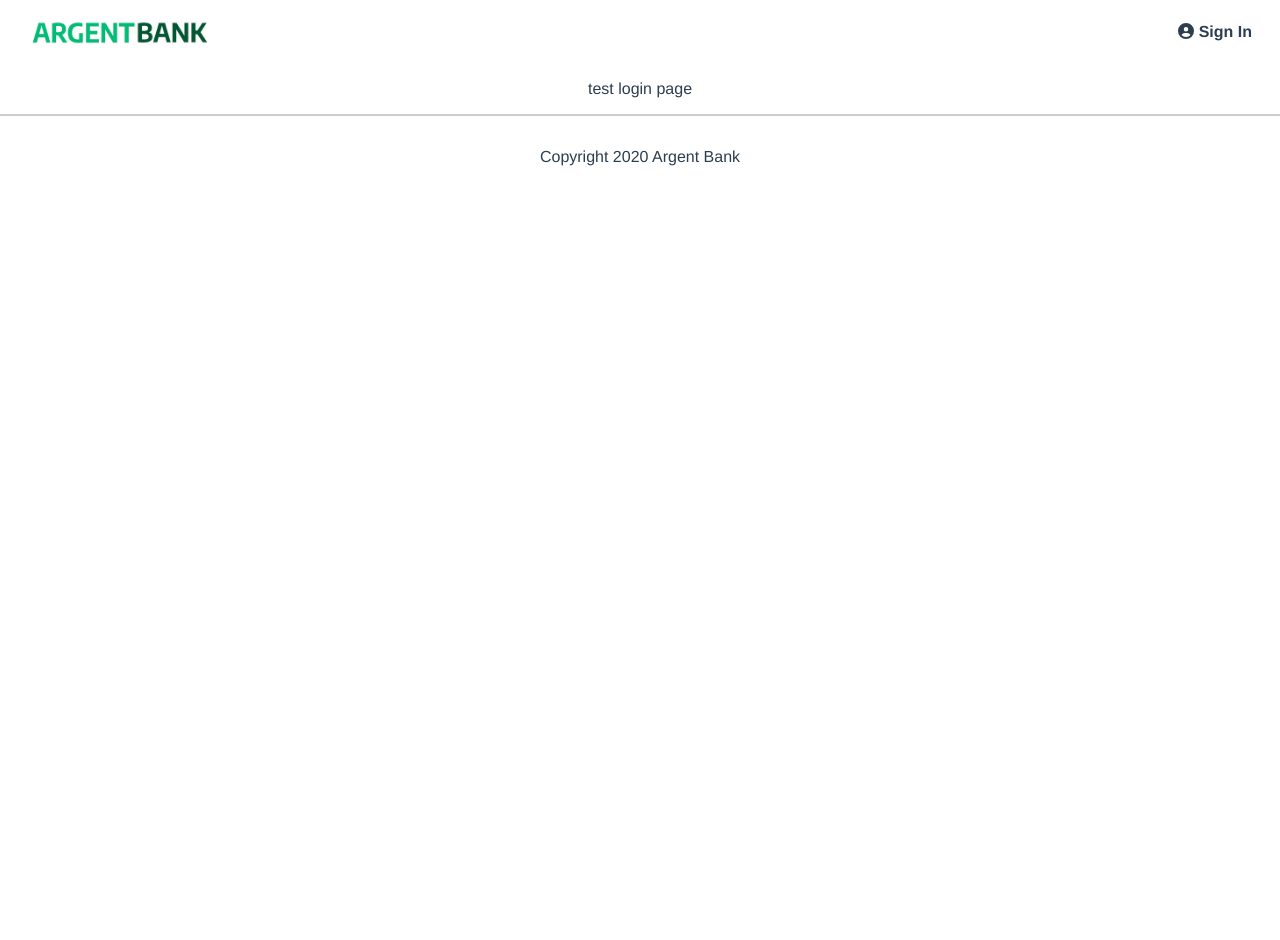
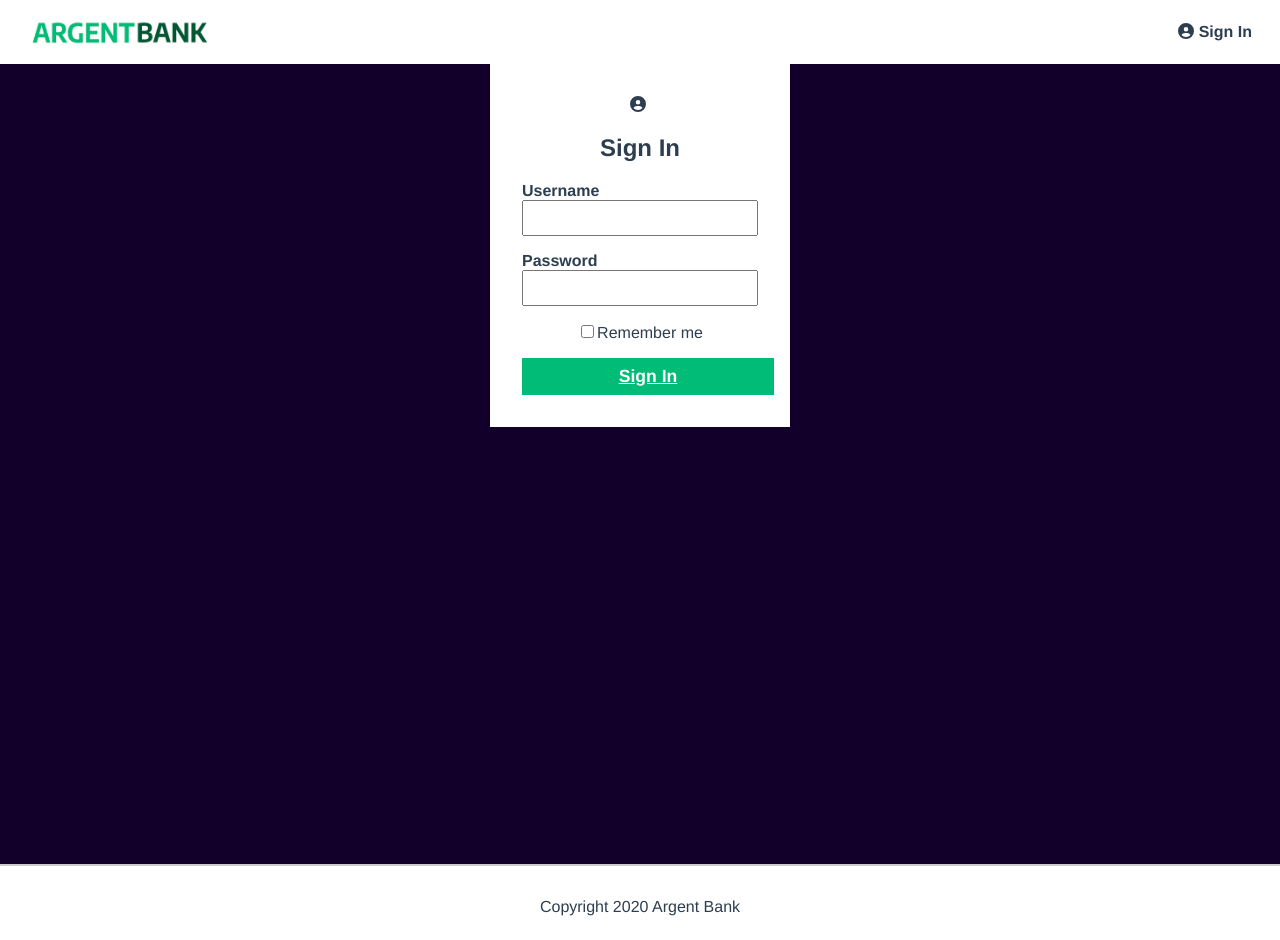
Before and after one commit to Ulysse37/ArgentBank, a React (Create React App) app in the folder ui/: page /login in a window 1280 px wide. Before the commit the page ends 800 px from the top, so only its background shows below. Built offline with nearby package versions, Linux system fonts and the light colour scheme.

Commit message:
ajout page Login + création fichiers page profile

```diff
--- a/ui/src/components/navbar/NavBar.jsx
+++ b/ui/src/components/navbar/NavBar.jsx
@@ -19,7 +19,7 @@ function NavBar() {
       </li>
       <li>
           <Link to="/Login" className="main-nav-item">
-          <FontAwesomeIcon className="singup-icon" icon={faCircleUser}/>
+          <FontAwesomeIcon className="signup-icon" icon={faCircleUser}/>
             Sign In
           </Link>
       </li>
--- a/ui/src/components/navbar/navbar.css
+++ b/ui/src/components/navbar/navbar.css
@@ -58,6 +58,6 @@ nav ul {
   width: 200px;
 }
 
-.singup-icon {
+.signup-icon {
   margin-right: 5px;
 }
--- a/ui/src/pages/login/Login.jsx
+++ b/ui/src/pages/login/Login.jsx
@@ -1,11 +1,32 @@
 import './login.css';
+import { FontAwesomeIcon } from '@fortawesome/react-fontawesome'
+import { faCircleUser } from '@fortawesome/free-solid-svg-icons'
 
 
 function Login() {
 
   return (
-    <main>
-      <p>test login page</p>
+    <main className="main bg-dark">
+      <section className="sign-in-content">
+        <FontAwesomeIcon className="signup-icon" icon={faCircleUser}/>
+        <h1>Sign In</h1>
+        <form>
+          <div className="input-wrapper">
+            <label htmlFor="username">Username</label>
+            <input type="text" id="username" />
+          </div>
+          <div className="input-wrapper">
+            <label htmlFor="password">Password</label>
+            <input type="password" id="password" />
+          </div>
+          <div className="input-remember">
+            <input type="checkbox" id="remember-me" />
+            <label htmlFor="remember-me">Remember me</label>
+          </div>
+          <a href="./user.html" class="sign-in-button">Sign In</a>
+          {/* <button class="sign-in-button">Sign In</button>  */} {/* //! A changer en bouton? */}
+        </form>
+      </section>
     </main>
   );
 }
--- a/ui/src/pages/login/login.css
+++ b/ui/src/pages/login/login.css
@@ -0,0 +1,45 @@
+.main {
+  flex: 1;
+  min-height: 100vh;
+}
+
+.bg-dark {
+  background-color: #12002b;
+}
+
+.sign-in-button {
+  display: block;
+  width: 100%;
+  padding: 8px;
+  font-size: 1.1rem;
+  font-weight: bold;
+  margin-top: 1rem;
+  border-color: #00bc77;
+  background-color: #00bc77;
+  color: #fff;
+}
+
+.sign-in-content {
+  box-sizing: border-box;
+  background-color: white;
+  width: 300px;
+  margin: 0 auto;
+  /* margin-top: 3rem; */
+  padding: 2rem;
+}
+
+.input-wrapper {
+  display: flex;
+  flex-direction: column;
+  text-align: left;
+  margin-bottom: 1rem;
+}
+
+.input-wrapper label {
+  font-weight: bold;
+}
+
+.input-wrapper input {
+  padding: 5px;
+  font-size: 1.2rem;
+}
```
Also changed, not shown: ui/src/pages/profile/Profile.jsx (added), ui/src/pages/profile/profile.css (added).
